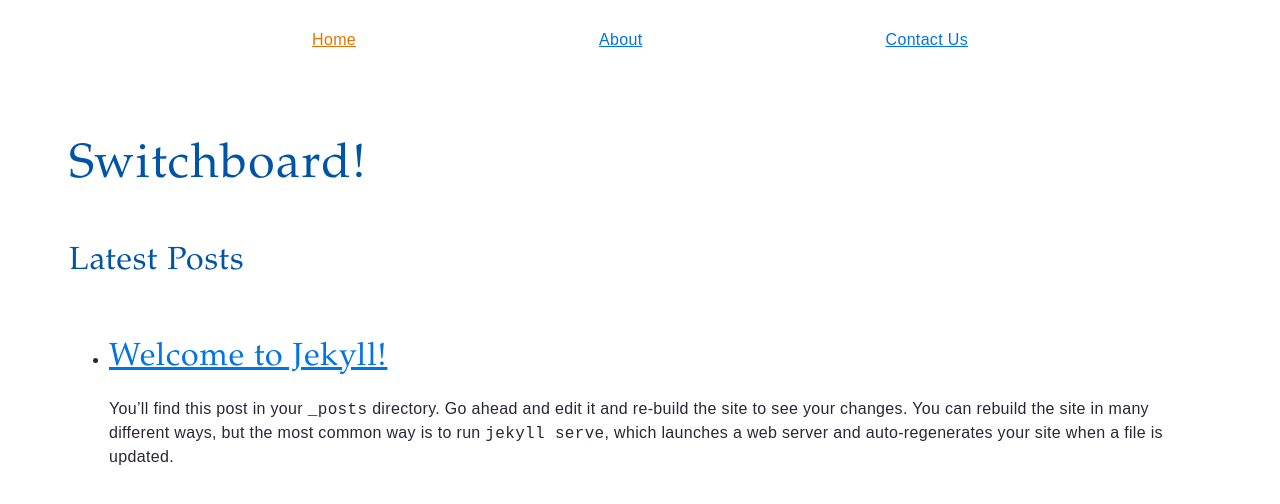
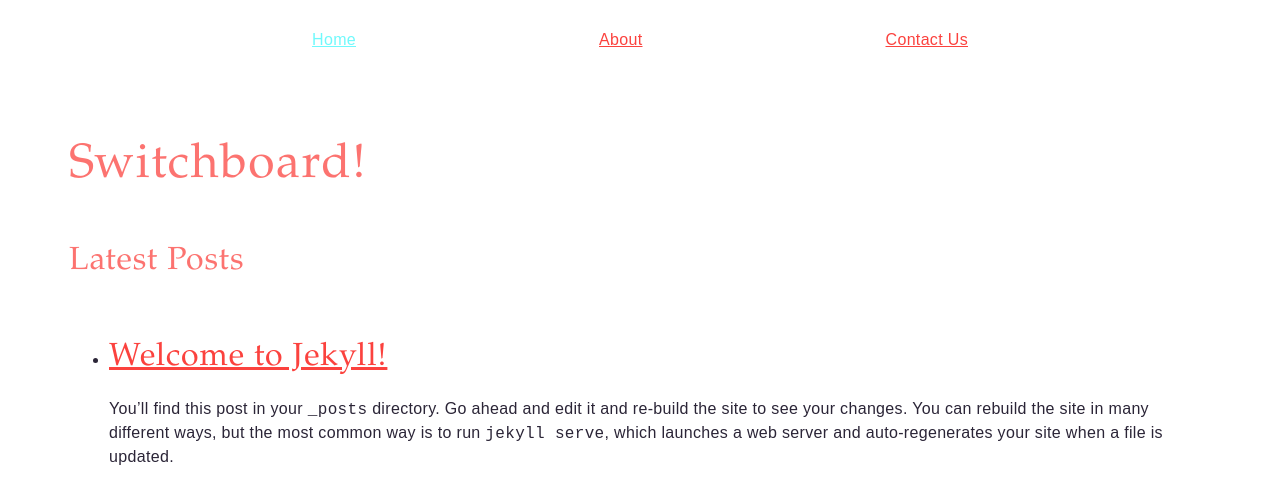
Before and after one commit to switchboardco/brand-website, a Jekyll site: the page built from index.html, in a window 1280 px wide. Shown: the top 504 px of the page. Built offline with Jekyll 4.4.1, drawn with Linux system fonts in a browser that asks for light colours.

```diff
--- a/Gemfile
+++ b/Gemfile
@@ -30,3 +30,4 @@
 
 
 gem "webrick", "~> 1.7"
+gem "kramdown", ">= 2.3.1"
--- a/_sass/_vars.scss
+++ b/_sass/_vars.scss
@@ -58,12 +58,12 @@
 $black: #2b2537;
 $white: #fff;
 $gray: #707575;
-$colorPrimary: #0054a6;
+$colorPrimary: #FC7370;
 $colorPrimaryAlt: #0073e6;
-$colorSecondary: #0099d9;
+$colorSecondary: #FB423E;
 $colorSecondaryAlt: #5cadff;
 $colorTertiary: #f7f7f7;
-$colorAccent: #e67300;
+$colorAccent: #70F9Fc;
 $transparentWhite: #ffffff50;
 
 // Measurements based on design grid
--- a/_sass/components/_global.scss
+++ b/_sass/components/_global.scss
@@ -22,7 +22,7 @@
   }
 
   a {
-    color: $colorPrimaryAlt;
+    color: $colorSecondary;
 
     @media screen and (min-width: $medium) {
       &:hover,
```
Also changed, not shown: Gemfile.lock.
